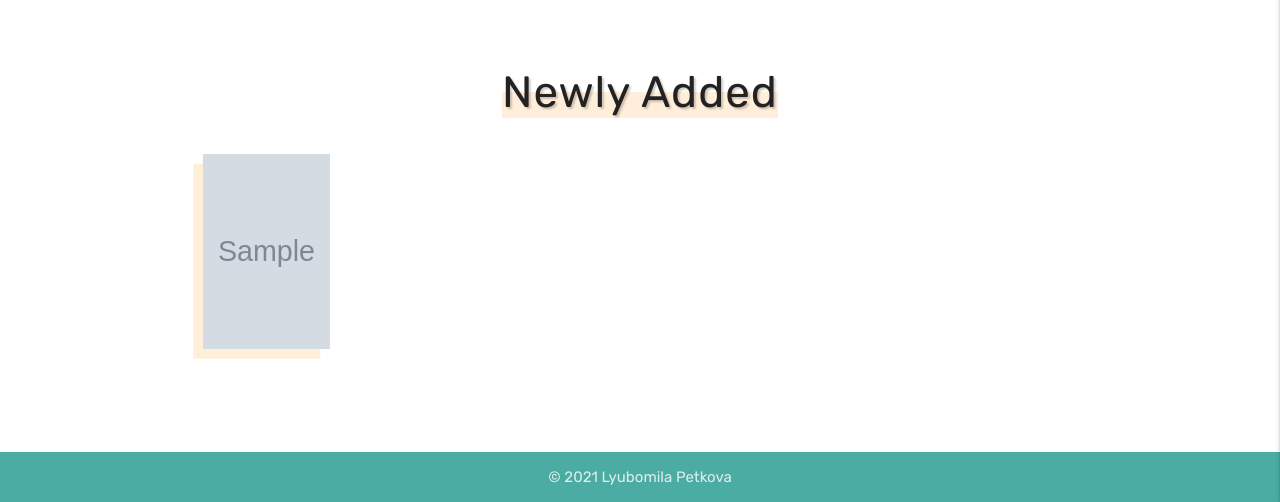
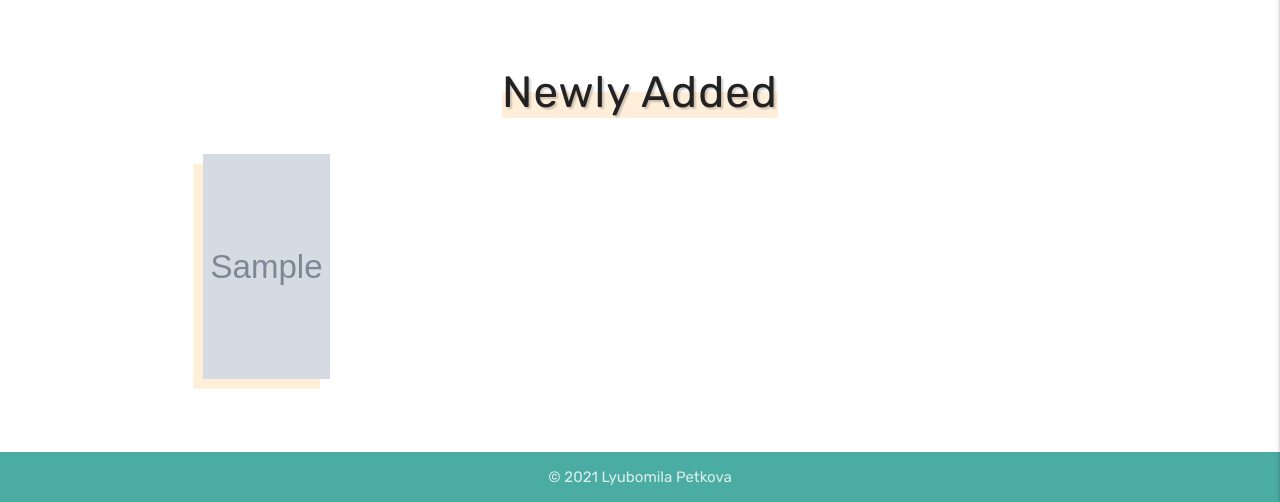
Before and after one commit to Code-Institute-Submissions/Leoney-book_AprResub, a Flask app: page /get_books in a window 1280 px wide. Shown: the part 298-800 px from the top of the page. Run offline with Flask 2, Linux system fonts and the light colour scheme; grey boxes marked "Sample" are stand-in pictures; a database or web service that is not in the repository returns one stand-in record (values such as "Sample title"); some libraries are stand-ins or nearby versions.

Commit message:
Add card-image class to author's books list

```diff
--- a/static/css/style.css
+++ b/static/css/style.css
@@ -57,7 +57,7 @@ main {
 .card-image {
     box-shadow: -.65rem .65rem 0 rgba(255, 224, 178, .5);
     width: 100%;
-    height: 13rem;
+    height: 15rem;
 }
 
 .card-image:hover {
--- a/templates/author.html
+++ b/templates/author.html
@@ -8,7 +8,7 @@
         {% for book in books %}
             {% if book.author_name == author_name %}
                 <div class="book col s12 m4 l2">
-                    <a href="{{ url_for('get_book_profile', book_id=book._id) }}"> <img src="{{ book.book_cover_link }}"> </a>
+                    <a href="{{ url_for('get_book_profile', book_id=book._id) }}"> <img class="card-image" src="{{ book.book_cover_link }}"> </a>
                 </div>
             {% endif %}
         {% endfor %}
```
